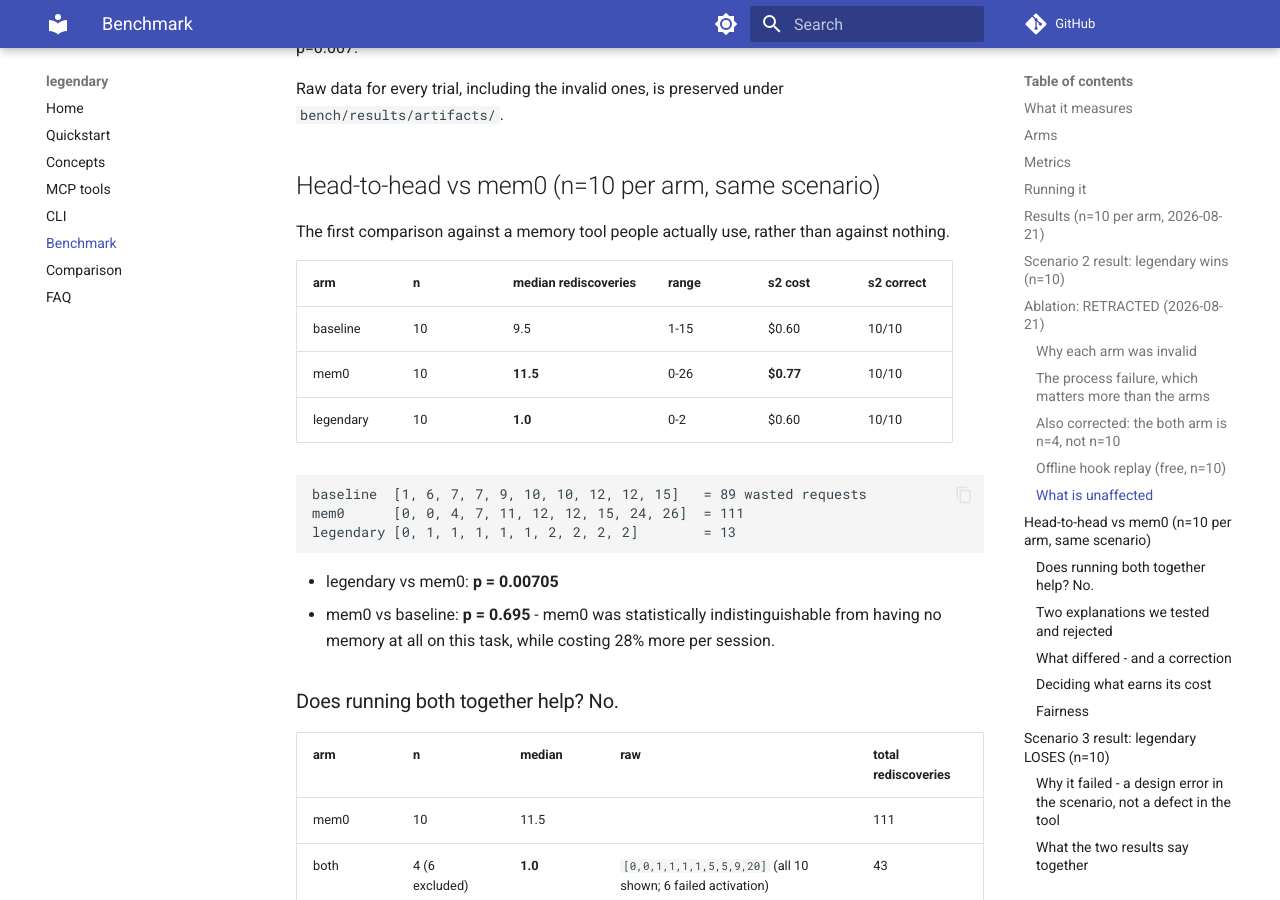
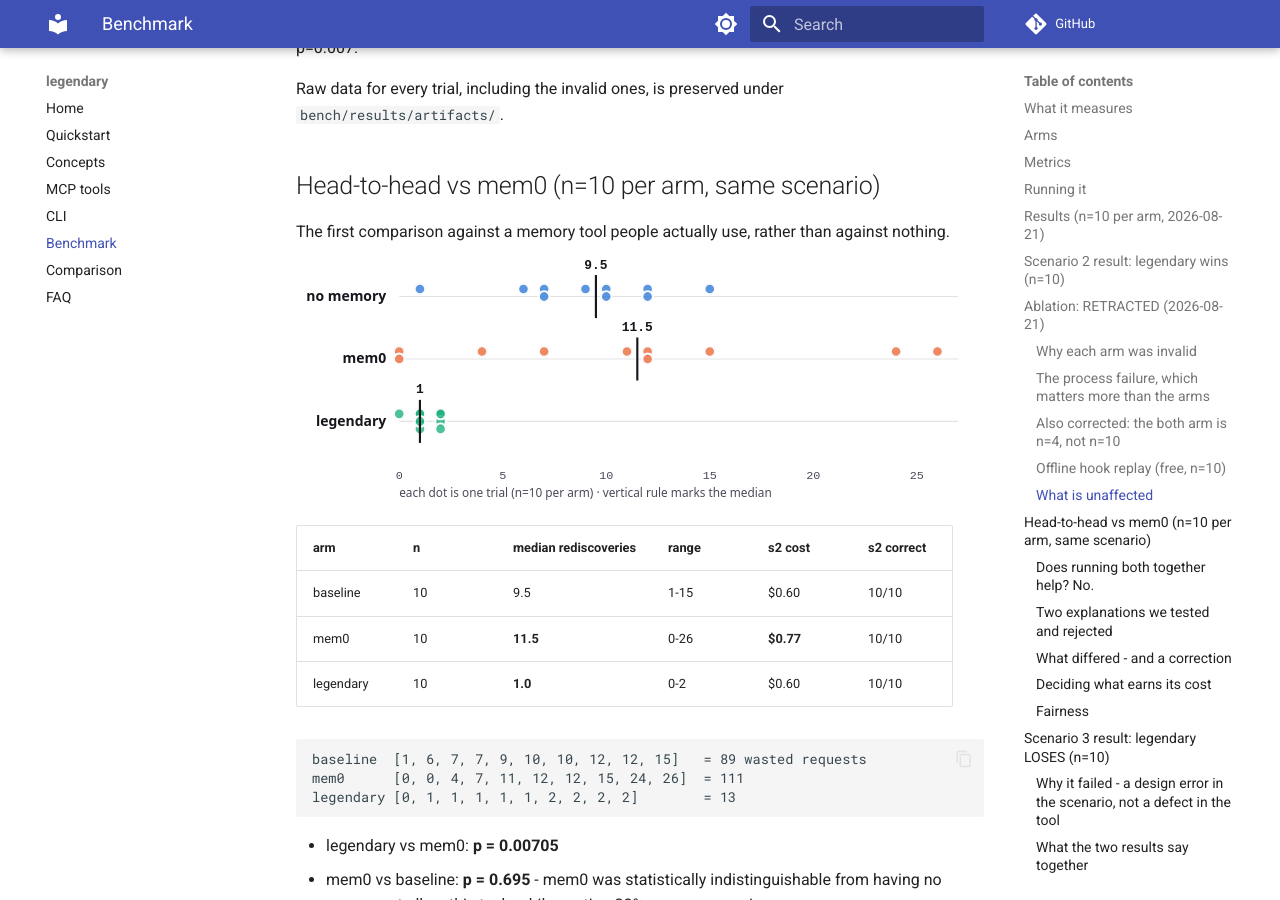
Before and after one commit to ashhadahsan/legendary, an MkDocs documentation site: the page built from docs/benchmark.md, in a window 1280 px wide and 900 px high, scrolled down 3824 px. Built offline with MkDocs 1.6.1 and Material for MkDocs 9.7.7, drawn with Linux system fonts in a browser that asks for light colours; comment, search, counter and statistics services are not loaded.

Commit message:
docs: chart the benchmark result instead of only tabulating it
Dot strip showing every trial, not just medians - the separation is the finding
and a table hides it. legendary's cluster sits at 0-2 while the other arms
spread to 26.

Palette validated with the dataviz validator in both light and dark modes
(3 categorical slots, all six checks pass); direct median labels satisfy the
light-mode contrast warning. Theme-aware via tokens under all three states.

```diff
--- a/docs/benchmark.md
+++ b/docs/benchmark.md
@@ -166,6 +166,8 @@ Raw data for every trial, including the invalid ones, is preserved under
 
 The first comparison against a memory tool people actually use, rather than
 against nothing.
+
+![Rediscoveries in session 2, every trial](assets/rediscoveries.svg)
 
 | arm | n | median rediscoveries | range | s2 cost | s2 correct |
 |---|---|---|---|---|---|
```
Also changed, not shown: docs/assets/rediscoveries.svg (added).
